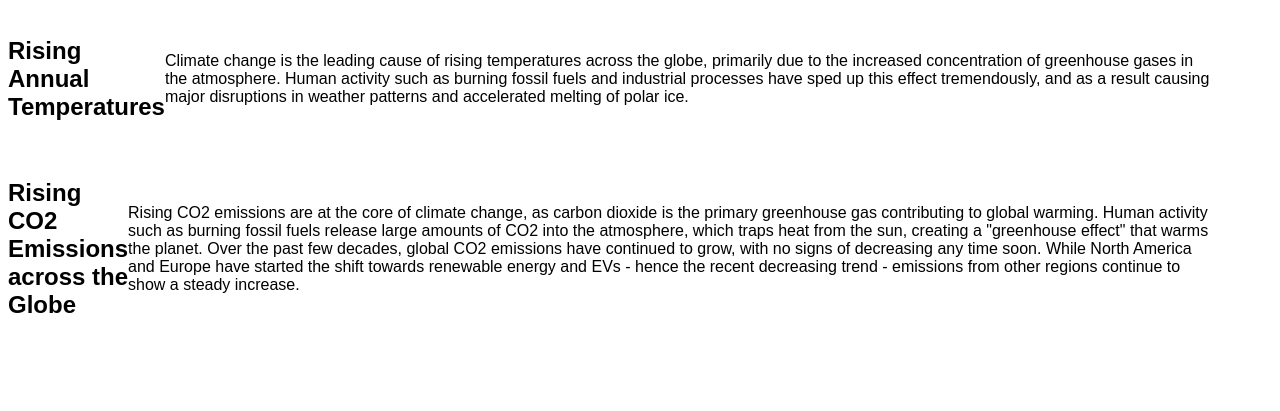
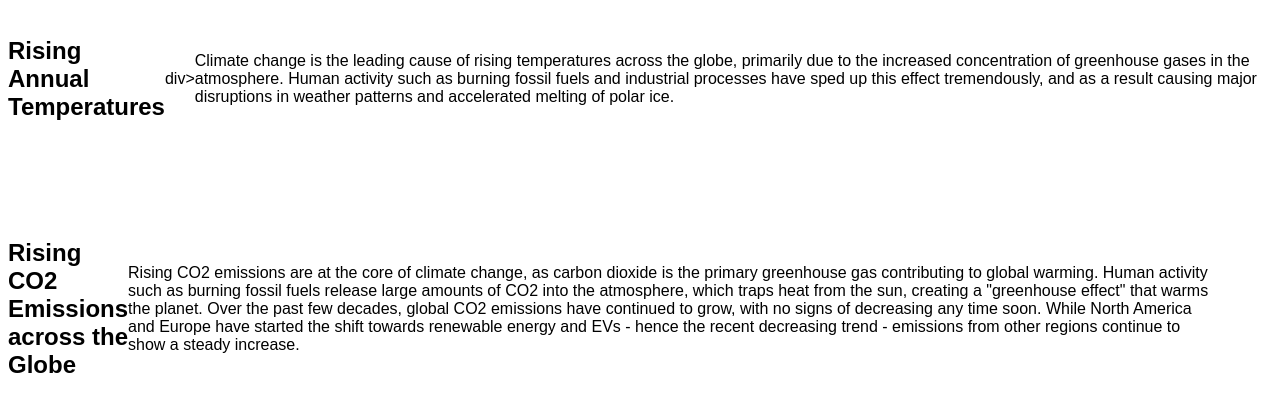
Before and after one commit to stak0015/climate-change-datasets, a plain HTML site: page index.html in a window 1280 px wide. Shown: the part 61-472 px from the top of the page. Drawn offline with Linux system fonts and the light colour scheme; a script that the page names is missing.

Commit message:
Update index.html

```diff
--- a/index.html
+++ b/index.html
@@ -13,9 +13,13 @@
   <h1 class="centered_title">The Impacts of Climate Change</h1>
   <!-- Container for the visualization -->
   <div class="centered_container">
-      <h2>Rising Annual Temperatures</h2><br>
+      <div>
+      <h2>Rising Annual Temperatures</h2>
+      </div>
+      div>
         <p>Climate change is the leading cause of rising temperatures across the globe, primarily due to the increased concentration of greenhouse gases in the atmosphere. Human activity such as burning fossil fuels and industrial processes have sped
-        up this effect tremendously, and as a result causing major disruptions in weather patterns and accelerated melting of polar ice.</p><br>
+        up this effect tremendously, and as a result causing major disruptions in weather patterns and accelerated melting of polar ice.</p>
+      </div>
     <div id="choropleth_map" class="centered_div">
       <script>
         const vis1 = {
@@ -117,11 +121,15 @@
   <br>
 
   <div class="centered_container">
+      <div>
       <h2>Rising CO2 Emissions across the Globe</h2>
+      </div>
+      <div>
       <p>Rising CO2 emissions are at the core of climate change, as carbon dioxide is the primary greenhouse gas contributing to global warming.
           Human activity such as burning fossil fuels release large amounts of CO2 into the atmosphere, which traps heat from the sun, creating a
           "greenhouse effect" that warms the planet. Over the past few decades, global CO2 emissions have continued to grow, with no signs of decreasing any time soon. While North America and Europe have started
       the shift towards renewable energy and EVs - hence the recent decreasing trend - emissions from other regions continue to show a steady increase.</p>
+      </div>
     <div id="area_chart" class="centered_div">
       <script>
         const vis2 = {
```
